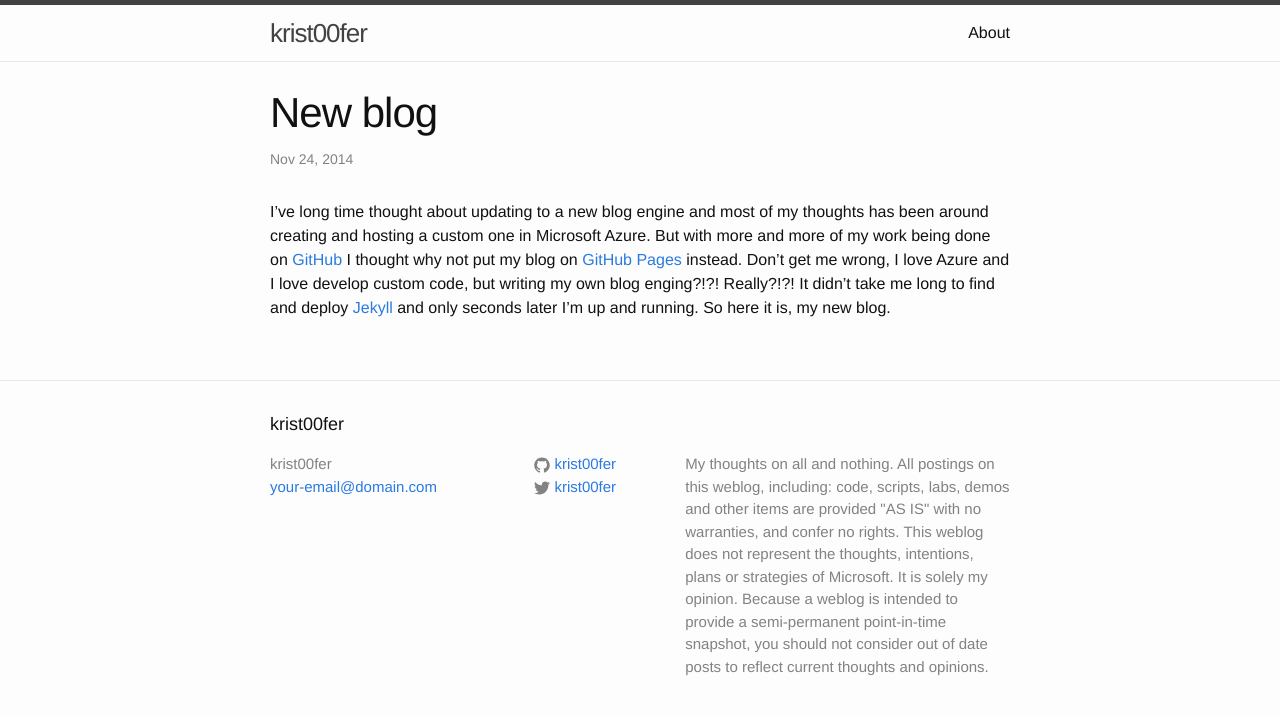
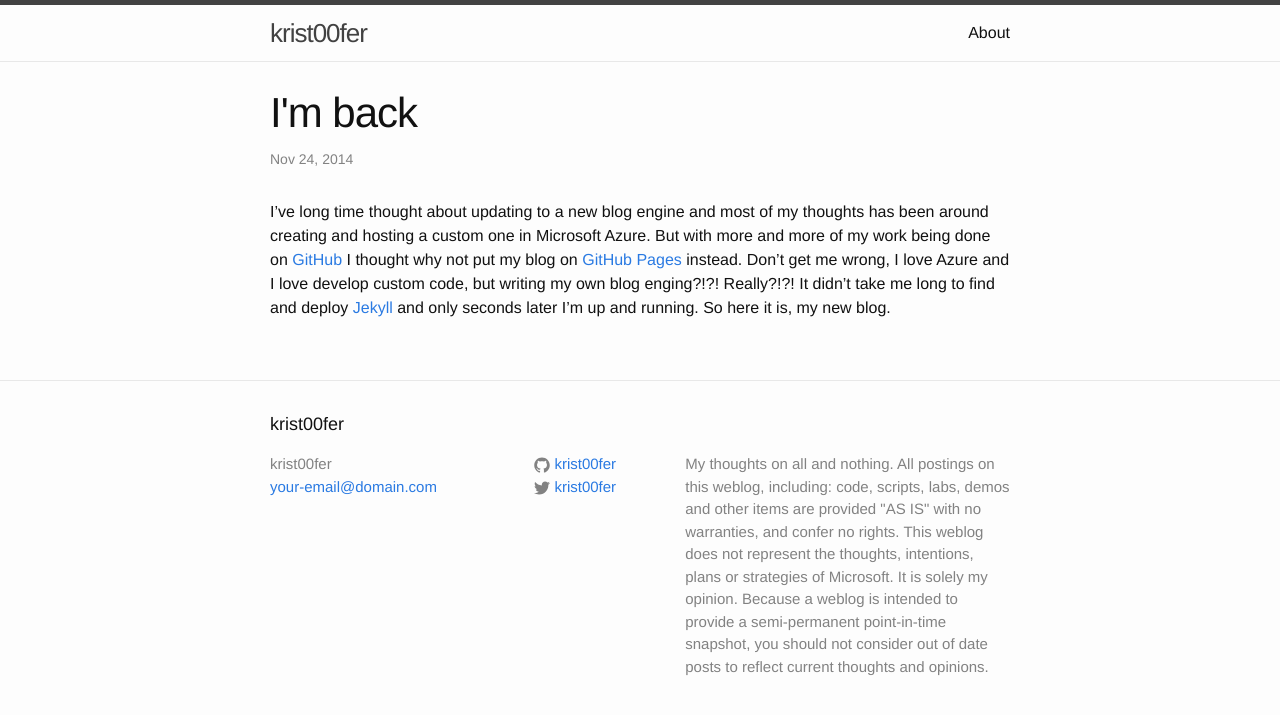
Before and after one commit to krist00fer/krist00fer.github.io, a Jekyll site: the page built from _posts/2014-11-24-I-am-back.md, in a window 1280 px wide. Shown: the top 715 px of the page. Built offline with Jekyll 4.4.1, drawn with Linux system fonts in a browser that asks for light colours.

Commit message:
renamed files

```diff
--- a/_posts/2014-11-24-new-blog.md
+++ b/_posts/2014-11-24-I-am-back.md
@@ -1,6 +1,6 @@
 ---
 layout: post
-title:  "New blog"
+title:  "I'm back"
 date:   2014-11-24 11:00:00
 categories: jekyll blog
 ---
```
Also changed, not shown: _posts/2014-11-24-welcome-to-jekyll.md (renamed from _posts/2014-11-24-welcome-to-jekyll.markdown).
